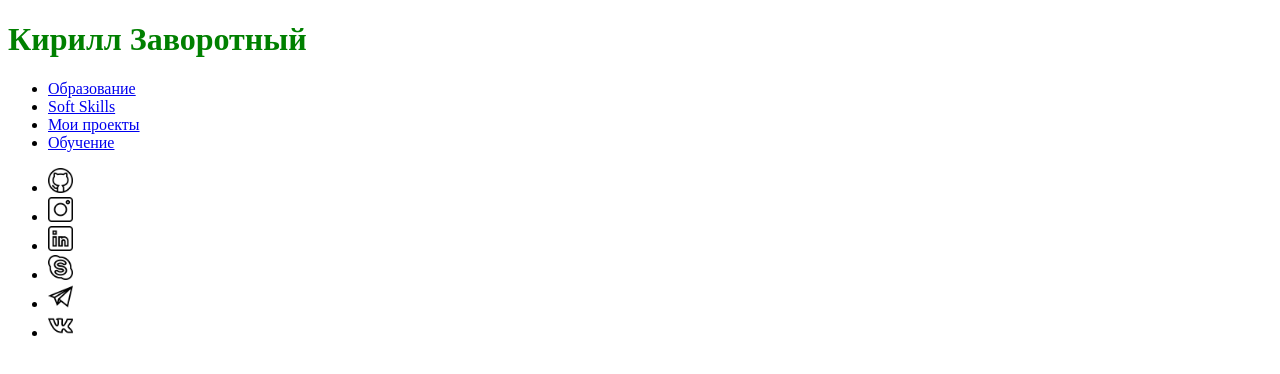
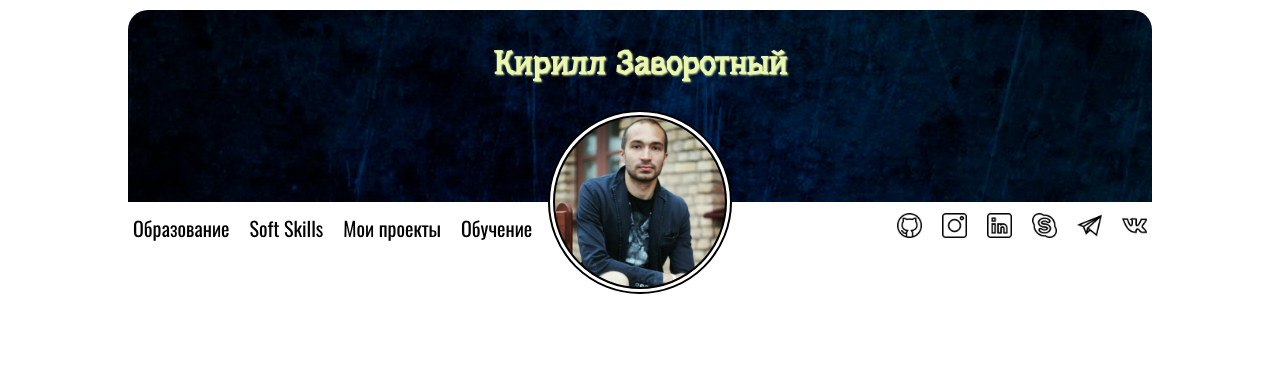
Before and after one commit to dsv-sergey/rsschool-codejam1-cv-1, a plain HTML site: page index.html in a window 1280 px wide. Drawn offline with Linux system fonts and the light colour scheme.

Commit message:
feature(css/main.css) add fonts folder and add style for header tag

```diff
--- a/css/main.css
+++ b/css/main.css
@@ -1,3 +1,144 @@
-h1 {
-    color: green;
+@import url('../fonts/fonts.css');
+
+* {
+  margin: 0;
+  padding: 0;
 }
+
+body {
+  box-sizing: border-box;
+  font-family: 'Oswald', sans-serif;
+  font-weight: 400;
+}
+
+header {
+  max-width: 1024px;
+  margin: 10px auto 0;
+  position: relative;
+  background: url(../img/bg_head_2.jpg) no-repeat;
+  border-radius: 20px 20px 0 0;
+}
+
+.user-name-text {
+  padding-top: 35px;
+  text-align: center;
+  font-family: 'Underdog', sans-serif;
+  color: #ecf7ae;
+  text-shadow: 1px 1px 2px #ecf7ae;
+}
+
+.wrapper-user-img {
+  width: 180px;
+  height: 180px;
+  position: absolute;
+  top: 100px;
+  right: 0;
+  bottom: 0;
+  left: 0;
+  margin: 0 auto;
+  border: 2px solid #000;
+  border-radius: 50%;
+  background-color: #fff;
+}
+
+.user-img {
+  display: block;
+  width: 170px;
+  height: 170px;
+  position: absolute;
+  top: 0;
+  right: 0;
+  bottom: 0;
+  left: 0;
+  margin: auto;
+  border: 2px solid #000;
+  border-radius: 50%;
+  background: url(../img/photo.jpg) no-repeat;
+  background-size: cover;
+}
+
+nav {
+  display: flex;
+  justify-content: space-between;
+  margin-top: 120px;
+  padding-top: 11px;
+  background-color: #fff;
+}
+
+.menu {
+  display: flex;
+  justify-content: space-between;
+  list-style: none;
+}
+
+.menu__item {
+  margin: 0 10px;
+}
+
+.menu__item:first-child {
+  margin-left: 5px;
+}
+
+.menu__item:last-child {
+  margin-right: 0;
+}
+
+.menu__link {
+  display: block;
+  position: relative;
+  color: #000;
+  text-decoration: none;
+  font-size: 20px;
+}
+
+.menu__link::after {
+  content: '';
+  width: 100%;
+  height: 1px;
+  display: block;
+  position: absolute;
+  bottom: 0;
+  left: 0;
+  background-color: #000;
+  box-shadow: 0 0 1px 0 #000;
+  transform: scaleX(0);
+}
+
+.menu__link:hover::after {
+  transition: .3s;
+  transform: scaleX(1);
+}
+
+.soc {
+  display: flex;
+  justify-content: space-between;
+  list-style: none;
+}
+
+.soc__item {
+  margin: 0 10px;
+}
+
+.soc__item:first-child {
+  margin-left: 0;
+}
+
+.soc__item:last-child {
+  margin-right: 5px;
+}
+
+.soc__link {
+  display: block;
+  width: 25px;
+  height: 25px;
+}
+
+.soc__link--hover:hover {
+  transition: .1s;
+  margin-top: 3px;
+}
+
+.soc__img {
+  display: block;
+  height: 100%;
+}
--- /dev/null
+++ b/fonts/fonts.css
@@ -0,0 +1,50 @@
+/* kirylic */
+@font-face {
+  font-family: 'Oswald';
+  font-style: normal;
+  font-weight: 300;
+  src: local('Oswald Light'), local('Oswald-Light'), url(Oswald-300-cirylic.woff2) format('woff2');
+}
+@font-face {
+  font-family: 'Oswald';
+  font-style: normal;
+  font-weight: 400;
+  src: local('Oswald Regular'), local('Oswald-Regular'), url(Oswald-400-cirylic.woff2) format('woff2');
+}
+@font-face {
+  font-family: 'Oswald';
+  font-style: normal;
+  font-weight: 700;
+  src: local('Oswald Bold'), local('Oswald-Bold'), url(Oswald-700-cirylic.woff2) format('woff2');
+}
+@font-face {
+  font-family: 'Underdog';
+  font-style: normal;
+  font-weight: 400;
+  src: local('Underdog'), local('Underdog-Regular'), url(Underdog-400-cirylic.woff2) format('woff2');
+}
+/* latin */
+@font-face {
+  font-family: 'Oswald';
+  font-style: normal;
+  font-weight: 300;
+  src: local('Oswald Light'), local('Oswald-Light'), url(Oswald-300-latin.woff2) format('woff2');
+}
+@font-face {
+  font-family: 'Oswald';
+  font-style: normal;
+  font-weight: 400;
+  src: local('Oswald Regular'), local('Oswald-Regular'), url(Oswald-400-latin.woff2) format('woff2');
+}
+@font-face {
+  font-family: 'Oswald';
+  font-style: normal;
+  font-weight: 700;
+  src: local('Oswald Bold'), local('Oswald-Bold'), url(Oswald-700-latin.woff2) format('woff2');
+}
+@font-face {
+  font-family: 'Underdog';
+  font-style: normal;
+  font-weight: 400;
+  src: local('Underdog'), local('Underdog-Regular'), url(Underdog-400-latin.woff2) format('woff2');
+}
```
Also changed, not shown: fonts/Oswald-300-cirylic.woff2 (added), fonts/Oswald-300-latin.woff2 (added), fonts/Oswald-400-cirylic.woff2 (added), fonts/Oswald-400-latin.woff2 (added), fonts/Oswald-700-cirylic.woff2 (added), fonts/Oswald-700-latin.woff2 (added), fonts/Underdog-400-cirylic.woff2 (added), fonts/Underdog-400-latin.woff2 (added).
